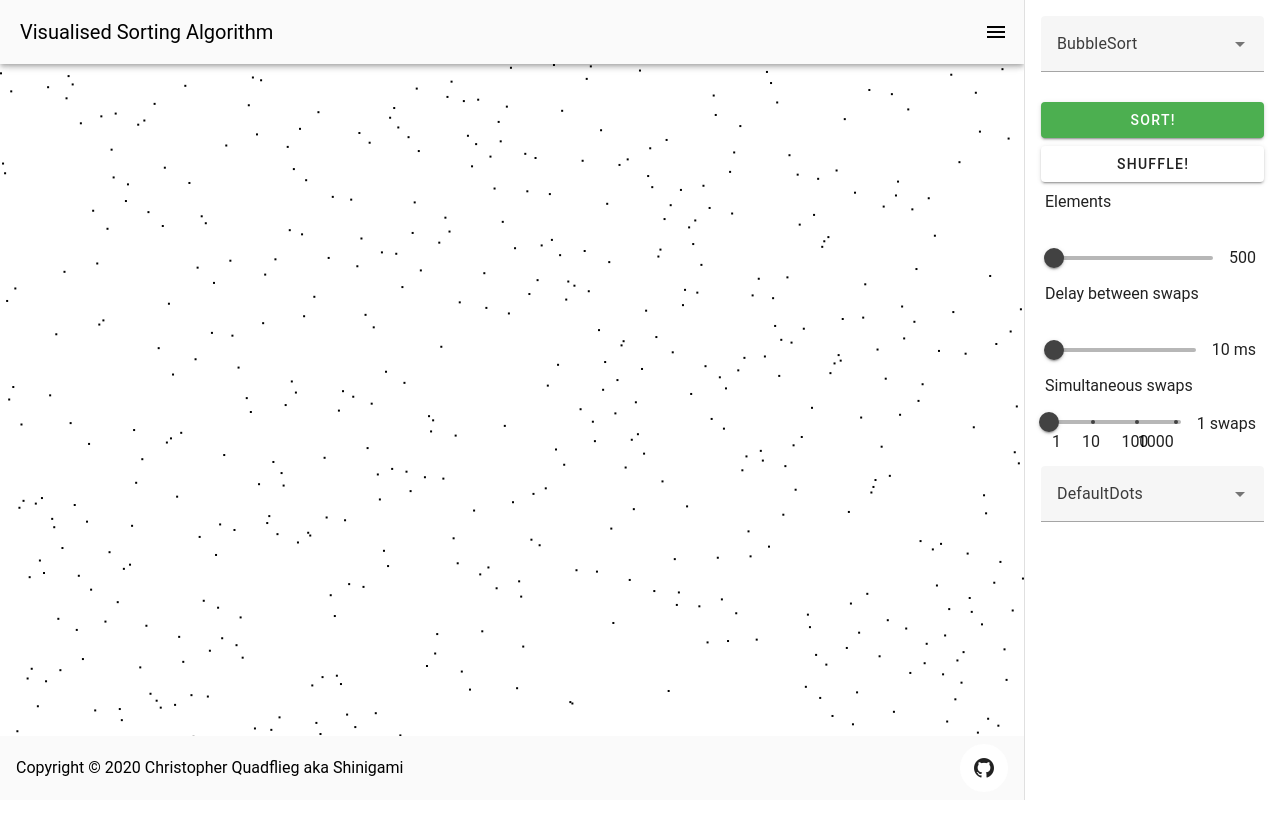
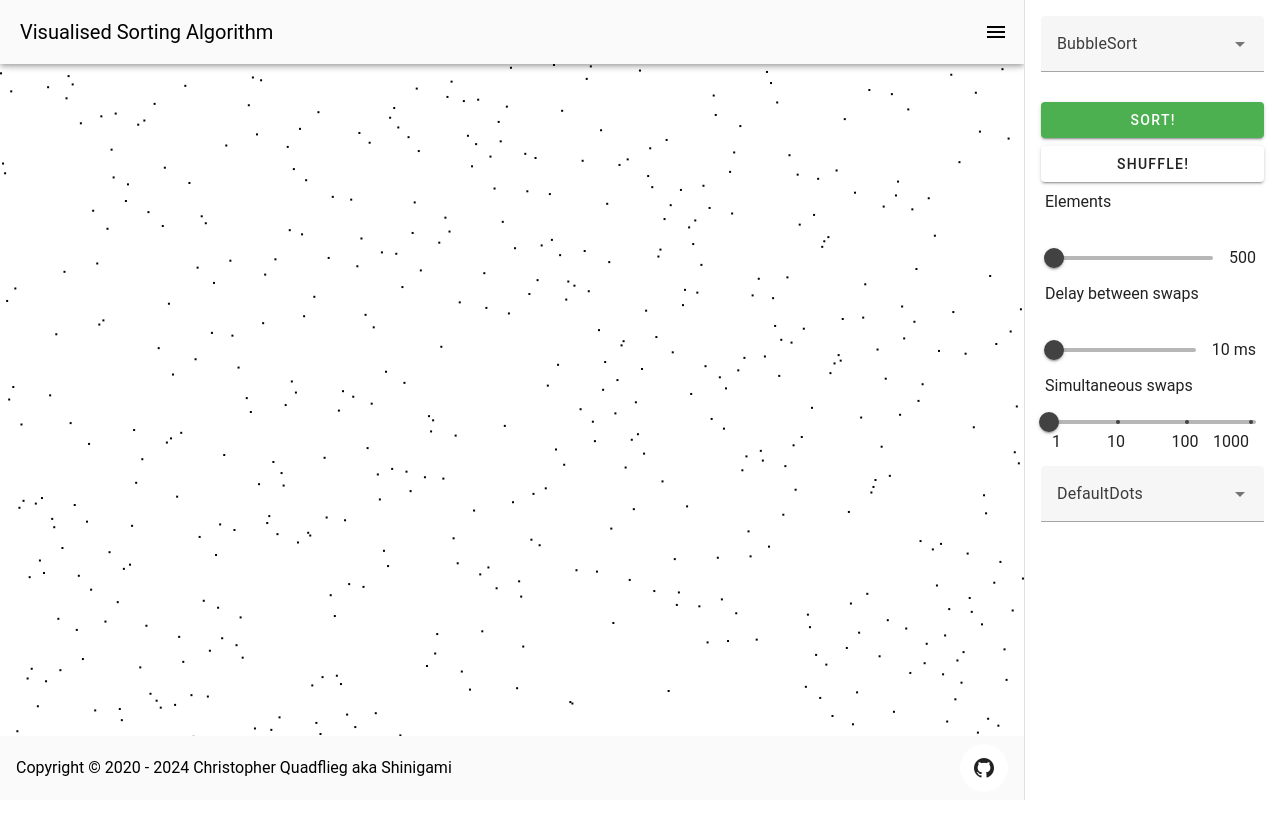
Before and after one commit to Shinigami92/visualised-sorting-algorithm, a Vue app: page / in a window 1280 px wide. Shown: the top 816 px of the page. Built offline with nearby package versions, Linux system fonts and the light colour scheme.

Commit message:
ui adjustments

```diff
--- a/src/App.vue
+++ b/src/App.vue
@@ -429,11 +429,7 @@ function renderLoop(): void {
               }"
               :tick-size="4"
               :step="1"
-            >
-              <template #append>
-                <span>{{ simultaneousSwaps }} swaps</span>
-              </template>
-            </VSlider>
+            />
           </VCol>
 
           <VCol cols="12">
--- a/src/components/AppFooter.vue
+++ b/src/components/AppFooter.vue
@@ -4,7 +4,9 @@ import { VBtn, VFooter, VIcon, VSpacer } from 'vuetify/components';
 
 <template>
   <VFooter app color="grey-lighten-5">
-    <span>Copyright &copy; 2020 Christopher Quadflieg aka Shinigami</span>
+    <span>
+      Copyright &copy; 2020 - 2024 Christopher Quadflieg aka Shinigami
+    </span>
     <VSpacer />
     <VBtn
       icon
```
Also changed, not shown: package.json (+6 -6 lines), 1 other file (tests, documents, lock files or other folders).
